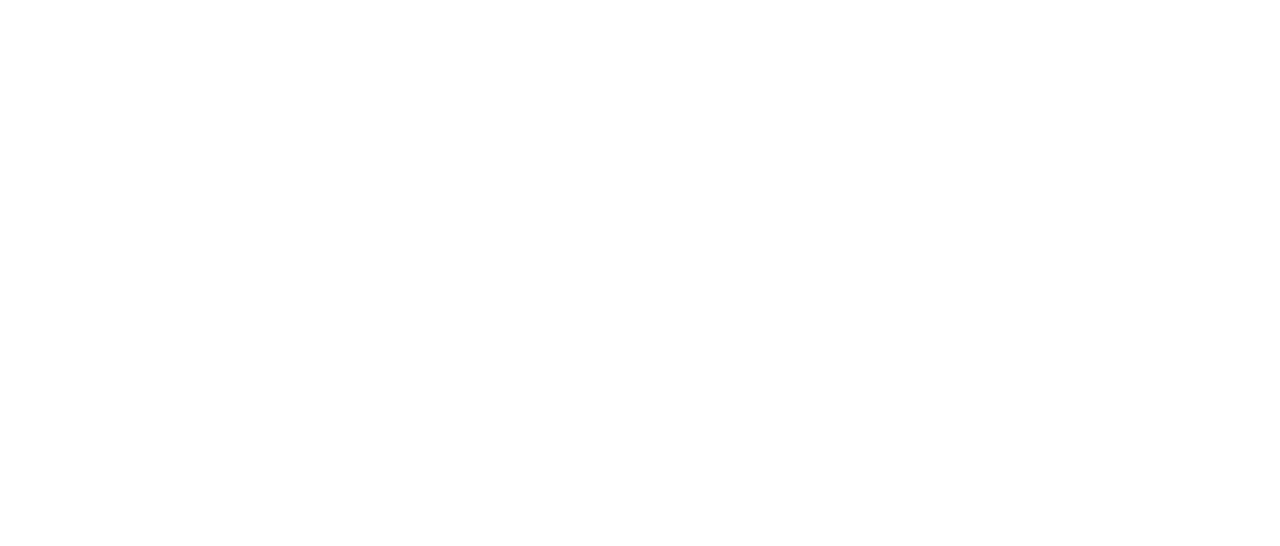
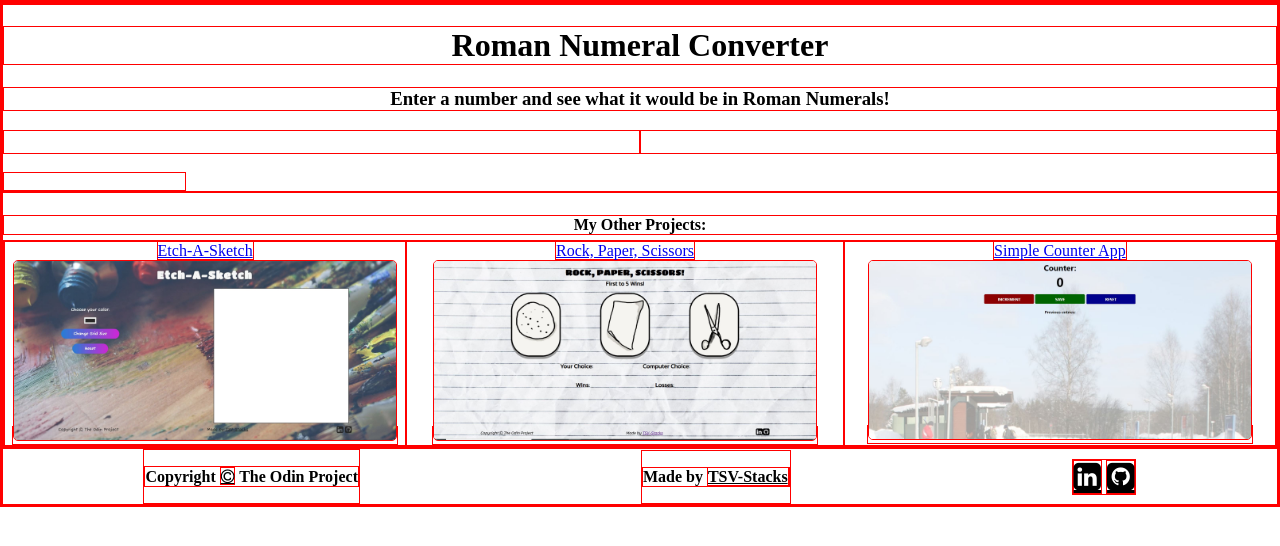
Before and after one commit to tsv-stacks/Roman-Numeral-Converter, a plain HTML site: page index.html in a window 1280 px wide. Drawn offline with Linux system fonts and the light colour scheme.

Commit message:
added html & css styling

```diff
--- a/index.html
+++ b/index.html
@@ -4,7 +4,83 @@
     <meta charset="UTF-8" />
     <meta http-equiv="X-UA-Compatible" content="IE=edge" />
     <meta name="viewport" content="width=device-width, initial-scale=1.0" />
+    <link rel="stylesheet" href="styles.css" />
+    <link
+      rel="stylesheet"
+      href="https://cdnjs.cloudflare.com/ajax/libs/font-awesome/4.7.0/css/font-awesome.min.css"
+    />
     <title>Roman Numeral Converter</title>
   </head>
-  <body></body>
+  <body>
+    <header></header>
+    <main>
+      <h1>Roman Numeral Converter</h1>
+      <h3>Enter a number and see what it would be in Roman Numerals!</h3>
+
+      <h3><span id="roman-num"></span></h3>
+      <input type="number" id="number-input" />
+    </main>
+    <section id="other-projects">
+      <h4>My Other Projects:</h4>
+      <div class="container">
+        <div class="item">
+          <a href="https://tsv-stacks.github.io/Etch-A-Sketch/" target="_blank"
+            >Etch-A-Sketch</a
+          >
+          <a href="https://tsv-stacks.github.io/Etch-A-Sketch/" target="_blank">
+            <img src="etchsketch.JPG" alt="Etch-A-Sketch Webpage Home" />
+          </a>
+        </div>
+        <div class="item">
+          <a
+            href="https://tsv-stacks.github.io/Rock-Paper-Scissors/"
+            target="_blank"
+            >Rock, Paper, Scissors</a
+          >
+          <a
+            href="https://tsv-stacks.github.io/Rock-Paper-Scissors/"
+            target="_blank"
+          >
+            <img src="rps.JPG" alt="Rock Paper Scissors Home" />
+          </a>
+        </div>
+        <div class="item">
+          <a href="https://tsv-stacks.github.io/Counter-App/" target="_blank"
+            >Simple Counter App</a
+          >
+          <a href="https://tsv-stacks.github.io/Counter-App/" target="_blank">
+            <img src="Capture.JPG" alt="simple counter webpage" />
+          </a>
+        </div>
+      </div>
+    </section>
+    <footer>
+      <div>
+        <p>
+          Copyright
+          <a href="#" class="fa fa-copyright" style="color: black"></a> The Odin
+          Project
+        </p>
+      </div>
+      <div>
+        <p class="me-tsvstacks">
+          Made by <a href="https://github.com/tsv-stacks">TSV-Stacks</a>
+        </p>
+      </div>
+      <div class="fa-icons">
+        <a
+          href="https://www.linkedin.com/in/tarndeep-virdi/"
+          target="_blank"
+          class="fa-2x fa fa-linkedin-square"
+          style="color: black"
+        ></a>
+        <a
+          href="https://github.com/tsv-stacks"
+          target="_blank"
+          class="fa-2x fa fa-github-square"
+          style="color: black"
+        ></a>
+      </div>
+    </footer>
+  </body>
 </html>
--- /dev/null
+++ b/styles.css
@@ -0,0 +1,46 @@
+* {
+    box-sizing: border-box;
+    border: 1px solid red;
+}
+
+html, body {
+    margin: 0;
+    padding: 0;
+}
+
+h1, h3, h4 {
+    text-align: center;
+}
+
+h4 {
+    margin-bottom: 5px;
+}
+
+img {
+    width: 30vw;
+    border-radius: 5px;
+}
+
+.container {
+    display: flex;
+    justify-content: space-evenly;
+}
+
+.item {
+    justify-content: center;
+    text-align: center;
+}
+
+/* FOOTER */
+
+footer {
+    display: flex;
+    justify-content: space-around;
+    align-items: center;
+    font-weight: bold;
+}
+
+footer a {
+    color: #000000;
+
+}
```
Also changed, not shown: Capture.JPG (added), etchsketch.JPG (added), rps.JPG (added).
